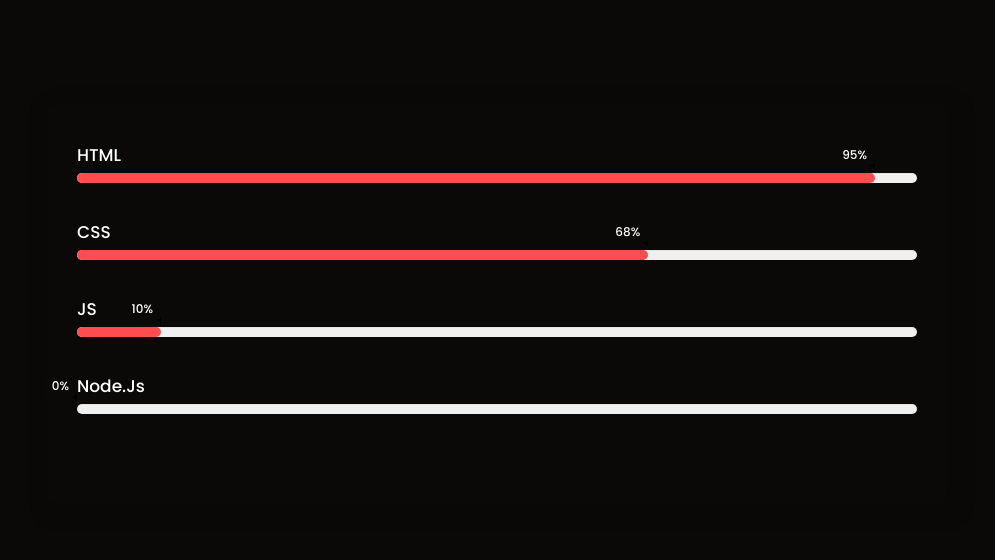
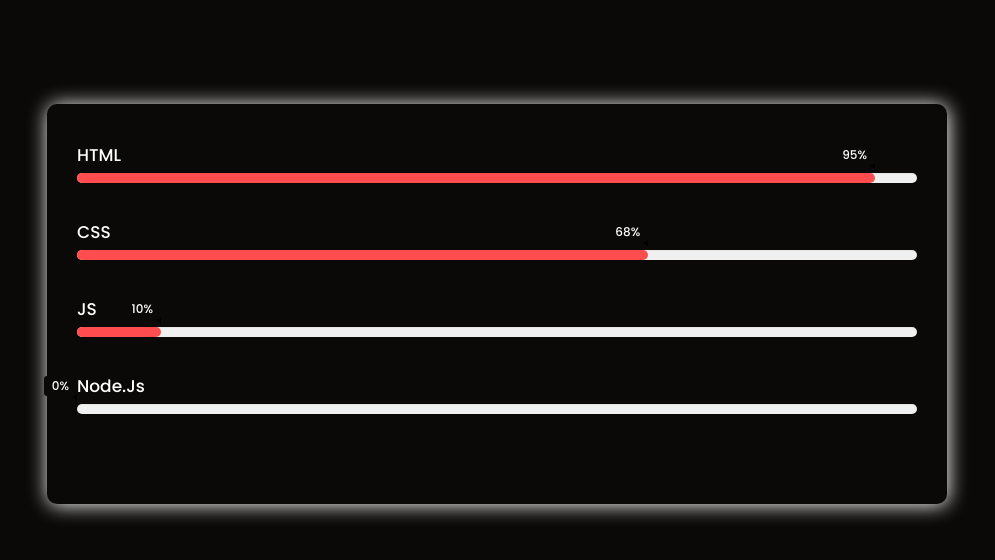
Before and after one commit to GraFirnq/Portfolio, a plain HTML site: page skill.html in a window 1280 px wide. Shown: the part 142-702 px from the top of the page, without its empty margins (143-1138 px from the left). Drawn offline with Linux system fonts and the light colour scheme.

Commit message:
Update skills.css

```diff
--- a/css/skills.css
+++ b/css/skills.css
@@ -21,7 +21,7 @@
   width: 900px;
   height: 400px;
   background: #0a0908;
-  box-shadow: 5px 5px 20px #0a0908;
+  box-shadow: 1px 1px 20px white;
   border-radius: 10px;
   margin-bottom: 100px;
 }
```
